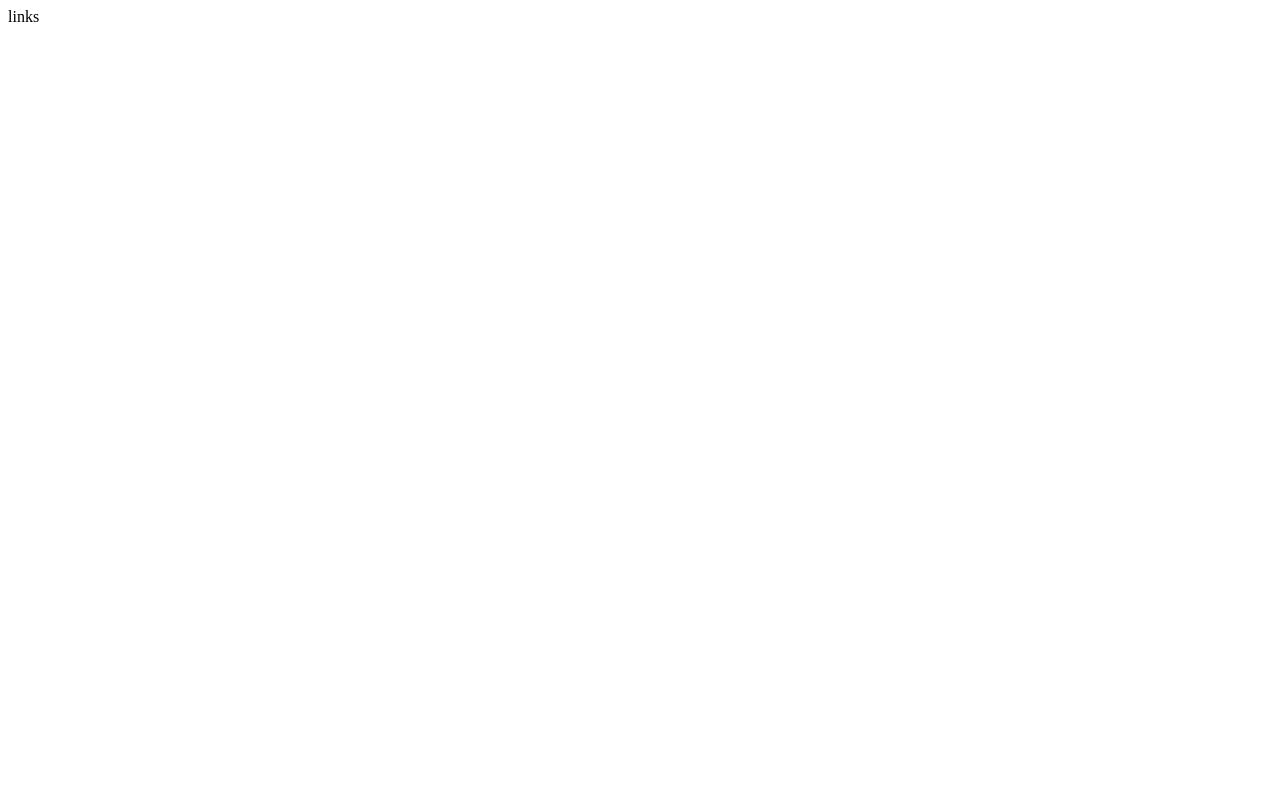
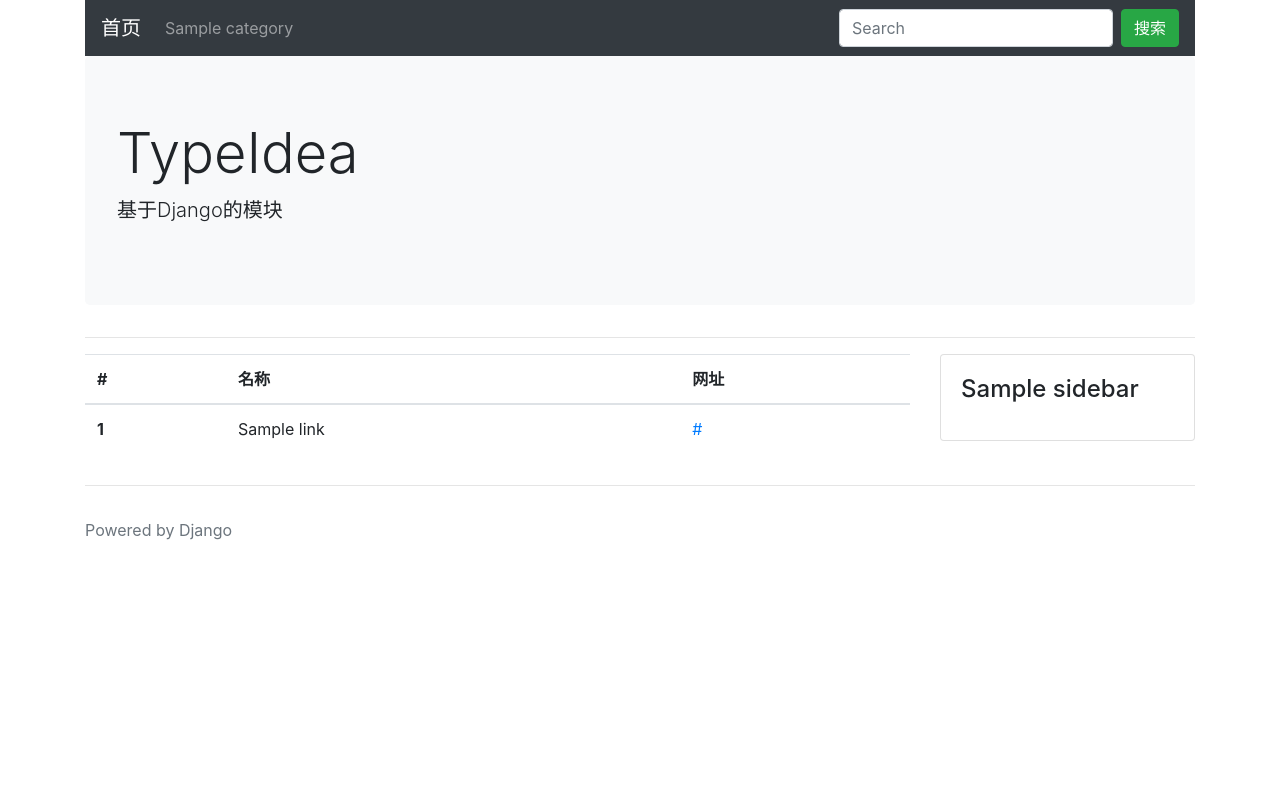
Before and after one commit to Sanlo/typeidea, a Django app: page /links/ in a window 1280 px wide. Before the commit the page is almost empty. Run offline with Django 3.2, Linux system fonts and the light colour scheme; tables that the repository leaves empty hold one stand-in row (values such as "Sample post"); some libraries are stand-ins or nearby versions.

Commit message:
Add friend links

```diff
--- a/typeidea/config/models.py
+++ b/typeidea/config/models.py
@@ -21,7 +21,7 @@
     created_time = models.DateTimeField(auto_now_add=True, verbose_name='创建时间')
 
     def __str__(self):
-        return self.name
+        return self.title
 
     class Meta:
         verbose_name = verbose_name_plural = '友链'
--- a/typeidea/config/views.py
+++ b/typeidea/config/views.py
@@ -1,6 +1,10 @@
-from django.shortcuts import render
-from django.http import HttpResponse
+from django.views.generic import ListView
+
+from blog.views import CommonViewMixin
+from .models import Link
 
 
-def links(request):
-    return HttpResponse('links')
+class LinkListView(CommonViewMixin, ListView):
+    queryset = Link.objects.filter(status=Link.STATUS_NORMAL)
+    template_name = 'config/links.html'
+    context_object_name = 'link_list'
--- a/typeidea/typeidea/themes/bootstrap/templates/blog/base.html
+++ b/typeidea/typeidea/themes/bootstrap/templates/blog/base.html
@@ -60,6 +60,7 @@
                 </div>
                 <!-- Sidebar -->
                 <div class="col-3">
+                    {% block sideber %}
                     {% for sidebar in sidebars %}
                     <div class="card sidebar">
                         <div class="card-body">
@@ -68,6 +69,7 @@
                         </div>
                     </div>
                     {% endfor %}
+                    {% endblock %}
                 </div>
             </div>
         </div>
--- a/typeidea/typeidea/themes/bootstrap/templates/config/blocks/sidebar_posts.html
+++ b/typeidea/typeidea/themes/bootstrap/templates/config/blocks/sidebar_posts.html
@@ -1,5 +1,9 @@
+{% extends './base.html' %}
+
+{% block sidebar %}
 <ul>
     {% for post in posts %}
     <li><a href="/post/{{ post.id }}.html">{{ post.title }}</a></li>
     {% endfor %}
 </ul>
+{% endblock %}
--- /dev/null
+++ b/typeidea/typeidea/themes/bootstrap/templates/config/links.html
@@ -0,0 +1,22 @@
+{% extends "blog/base.html" %}
+
+{% block main %}
+<table class="table">
+    <thead>
+        <tr>
+            <th scope="col">#</th>
+            <th scope="col">名称</th>
+            <th scope="col">网址</th>
+        </tr>
+    </thead>
+    <tbody>
+        {% for link in link_list %}
+        <tr>
+            <th scope="row">{{ forloop.counter }}</th>
+            <td>{{ link.title }}</td>
+            <td><a href="{{ link.href }}">{{ link.href }}</a></td>
+        </tr>
+        {% endfor %}
+    </tbody>
+</table>
+{% endblock %}
--- a/typeidea/typeidea/urls.py
+++ b/typeidea/typeidea/urls.py
@@ -19,7 +19,7 @@
 from blog.views import (
     IndexView, CategoryView, TagView, PostDetailView, SearchView, AuthorView
 )
-from config.views import links
+from config.views import LinkListView
 from .custom_site import custom_site
 
 
@@ -32,7 +32,7 @@
             PostDetailView.as_view(), name='post-detail'),
     re_path(r'^author/(?P<owner_id>\d+)/$',
             AuthorView.as_view(), name='author'),
-    path('links/', links, name='links'),
+    path('links/', LinkListView.as_view(), name='links'),
     path('search/', SearchView.as_view(), name='search'),
     path('super_admin/', admin.site.urls, name='super-admin'),
     path('admin/', custom_site.urls, name='admin'),
```
